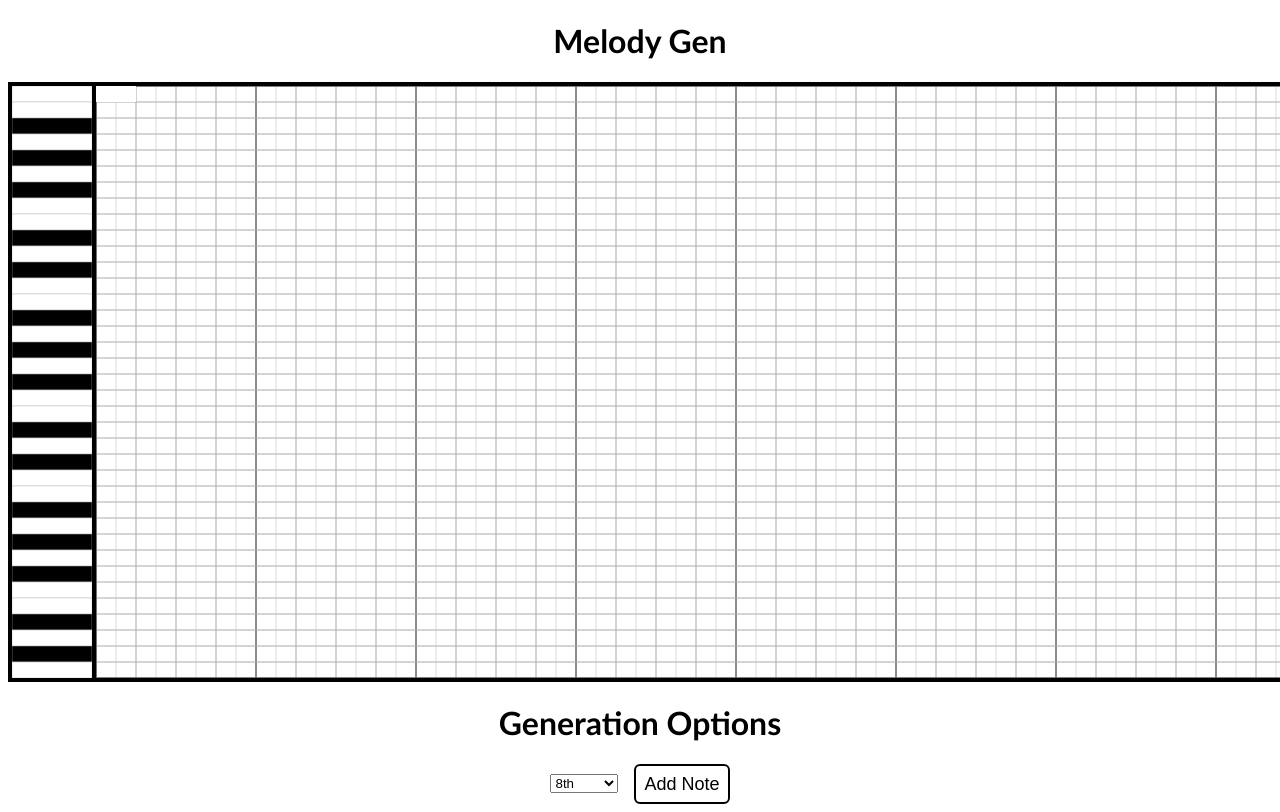
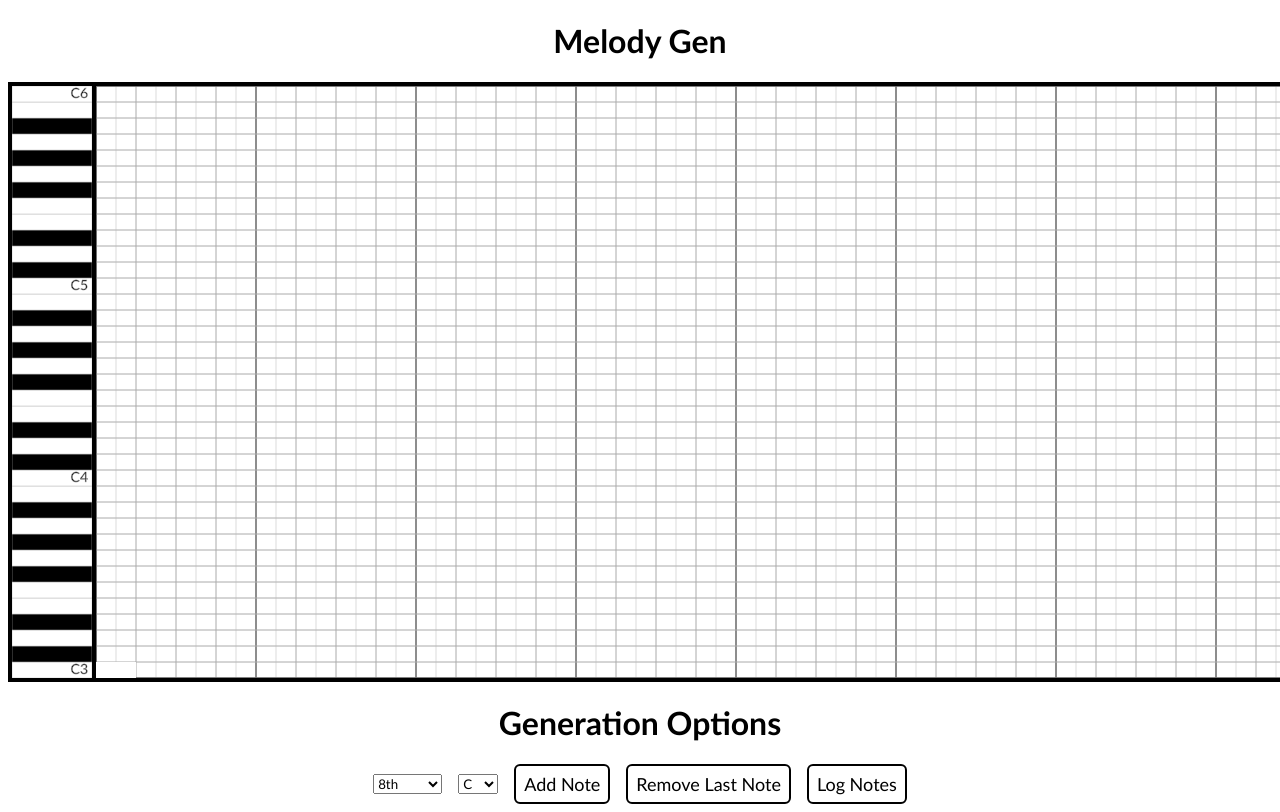
Before and after one commit to csakilan/MelodyGen, a Next.js app in the folder website/: page / in a window 1280 px wide. Both pictures are taken after a click on the button "Add Note". Shown: the top 812 px of the page. Built offline with nearby package versions, Linux system fonts and the light colour scheme.

Commit message:
Note id matches model

```diff
--- a/website/src/app/globals.css
+++ b/website/src/app/globals.css
@@ -23,6 +23,9 @@
 body {
   color: var(--foreground);
   background: var(--background);
+}
+
+* {
   font-family: 'Trebuchet MS', 'Lucida Sans Unicode', 'Lucida Grande', 'Lucida Sans', Arial, sans-serif
 }
 
--- a/website/src/components/Editor.tsx
+++ b/website/src/components/Editor.tsx
@@ -3,19 +3,29 @@
 import { useRef, useState } from "react";
 import Draggable from "react-draggable";
 import Note from "./Note";
-import { BORDER_WIDTH, GRID_ROWS, GRID_SIZE_X, GRID_SIZE_Y, MAX_GRID_X, PIANO_KEY_GAP, PIANO_KEY_WIDTH, QUARTER_GRID_X } from "@/util/config";
+import { BORDER_WIDTH, GRID_ROWS, GRID_SIZE_X, GRID_SIZE_Y, LOWEST_OCTAVE, MAX_GRID_X, PIANO_KEY_GAP, PIANO_KEY_WIDTH, QUARTER_GRID_X } from "@/util/config";
 import Button from "./Button";
 
-export const EDITOR_WIDTH = GRID_SIZE_X * 4 * 4 * 8, EDITOR_HEIGHT = GRID_SIZE_Y * GRID_ROWS;
+export const EDITOR_COLS = 4 * 4 * 8;
+export const EDITOR_WIDTH = EDITOR_COLS * GRID_SIZE_X, EDITOR_HEIGHT = GRID_SIZE_Y * GRID_ROWS;
 
 const B = "#000", W = "#fff";
 const noteColors = [W, B, W, B, W, W, B, W, B, W, B, W];
+const noteNames = ["C", "C#", "D", "E♭", "E", "F", "F#", "G", "G#", "A", "B♭", "B"];
 const getNoteColor = (key: number, note: number) => {
   return noteColors[(key + note - 1 + noteColors.length) % noteColors.length];
 };
 
-function getNoteIndex(y: number) {
+const getNoteIndex = (y: number) => {
   return GRID_ROWS - y / GRID_SIZE_Y;
+}
+
+export const noteIdToPosition = (note: number[]) => {
+  return [note[0] * GRID_SIZE_X, EDITOR_HEIGHT - note[1] * GRID_SIZE_Y];
+};
+
+export const notePositionToId = (pos: number[]) => {
+  return [pos[0] / GRID_SIZE_X, GRID_ROWS - pos[1] / GRID_SIZE_Y];
 }
 
 export default function Editor() {
@@ -25,6 +35,7 @@ export default function Editor() {
   // Positions of the notes [[x, y, duration], ...]
   const notes = useRef<number[][]>([]);
   const [gridMultiplier, setGridMultiplier] = useState(2);
+  const [key, setKey] = useState(0);
 
   const forceUpdate = () => _upd(x => x + 1);
 
@@ -42,12 +53,21 @@ export default function Editor() {
   }
 
   const onAddNote = () => {
-    const x = notes.current.reduce((max, pos) => Math.max(max, pos[0] + pos[2] * GRID_SIZE_X), 0);
-    if (x >= EDITOR_WIDTH) {
+    const x = notes.current.reduce((max, pos) => Math.max(max, pos[0] + pos[2]), 0);
+    if (x >= EDITOR_COLS) {
       console.log("Cannot add note, out of space");
       return;
     }
-    notes.current.push([x, 0, 4]);
+    notes.current.push([x, 1, Math.min(4, EDITOR_COLS - x)]);
+    forceUpdate();
+  };
+
+  const onRemoveNote = () => {
+    if (notes.current.length == 0) {
+      console.log("No notes to remove");
+      return;
+    }
+    notes.current.pop();
     forceUpdate();
   };
 
@@ -60,9 +80,12 @@ export default function Editor() {
             <g className="grid-border">
             {
               Array(GRID_ROWS).fill(0).map((_, i) => {
-                const y = i * GRID_SIZE_Y;
+                const y = noteIdToPosition([0, i + 1])[1];
                 return (
-                    <rect key={i} x={0} y={y} width={PIANO_KEY_WIDTH} height={GRID_SIZE_Y} fill={getNoteColor(0, getNoteIndex(GRID_SIZE_Y * i))} />
+                  <g key={y}>
+                    <rect x={0} y={y} width={PIANO_KEY_WIDTH} height={GRID_SIZE_Y} fill={getNoteColor(key, i + 1)} />
+                    { (i + key) % 12 === 0 && <text x={PIANO_KEY_WIDTH - 4} y={y + GRID_SIZE_Y / 2} dominantBaseline="middle" textAnchor="end" fontSize={GRID_SIZE_Y - 2}>C{Math.floor((i + key) / 12) + LOWEST_OCTAVE}</text> }
+                  </g>
                 );
               })
             }
@@ -126,7 +149,14 @@ export default function Editor() {
             <option value={8}>Half</option>
             <option value={16}>Whole</option>
           </select>
+          <select value={key} onChange={(e) => setKey(parseInt(e.target.value))}>
+            {
+              Array(12).fill(0).map((_, i) => 11 - i).map(i => <option key={i} value={i}>{noteNames[i]}</option>)
+            }
+          </select>
           <Button onClick={onAddNote}>Add Note</Button>
+          <Button onClick={onRemoveNote}>Remove Last Note</Button>
+          <Button onClick={() => console.log(notes.current)}>Log Notes</Button>
         </div>
       </div>
     </div>
--- a/website/src/components/Note.tsx
+++ b/website/src/components/Note.tsx
@@ -1,7 +1,7 @@
 import { GRID_SIZE_X, GRID_SIZE_Y } from "@/util/config";
 import { useRef, useState } from "react";
 import Draggable, { DraggableEvent } from "react-draggable";
-import { EDITOR_HEIGHT, EDITOR_WIDTH } from "./Editor";
+import { EDITOR_HEIGHT, EDITOR_WIDTH, noteIdToPosition, notePositionToId } from "./Editor";
 
 interface NoteProps {
     position: number[];
@@ -17,7 +17,7 @@ export default function Note({ position, duration, gridMultiplier, lastNote, upd
     const noteStartRef = useRef([0, 0]);
     const dragStartRef = useRef([0, 0]);
     const noteDurationStartRef = useRef(0);
-    const [notePosition, setNotePosition] = useState(position);
+    const [notePosition, setNotePosition] = useState(noteIdToPosition(position));
     const [noteDuration, setNoteDuration] = useState(duration);
     const [resizing, setResizing] = useState(false);
 
@@ -39,7 +39,7 @@ export default function Note({ position, duration, gridMultiplier, lastNote, upd
         setNotePosition(newPos);
     };
     const onStop = () => {
-        updateNote(notePosition, noteDuration);
+        updateNote(notePositionToId(notePosition), noteDuration);
     };
     const onEndStart = (e: DraggableEvent) => {
         e = e as MouseEvent;
@@ -58,7 +58,7 @@ export default function Note({ position, duration, gridMultiplier, lastNote, upd
         setNoteDuration(newDuration);
     };
     const onEndStop = () => {
-        updateNote(notePosition, noteDuration);
+        updateNote(notePositionToId(notePosition), noteDuration);
         setResizing(false);
     }
 
--- a/website/src/util/config.ts
+++ b/website/src/util/config.ts
@@ -7,3 +7,6 @@ export const GRID_ROWS = 37;
 export const PIANO_KEY_WIDTH = 80;
 export const PIANO_KEY_GAP = 4;
 export const BORDER_WIDTH = 1;
+
+export const LOWEST_OCTAVE = 3;
+export const HIGHEST_OCTAVE = LOWEST_OCTAVE + Math.floor(GRID_ROWS / 12);
```
